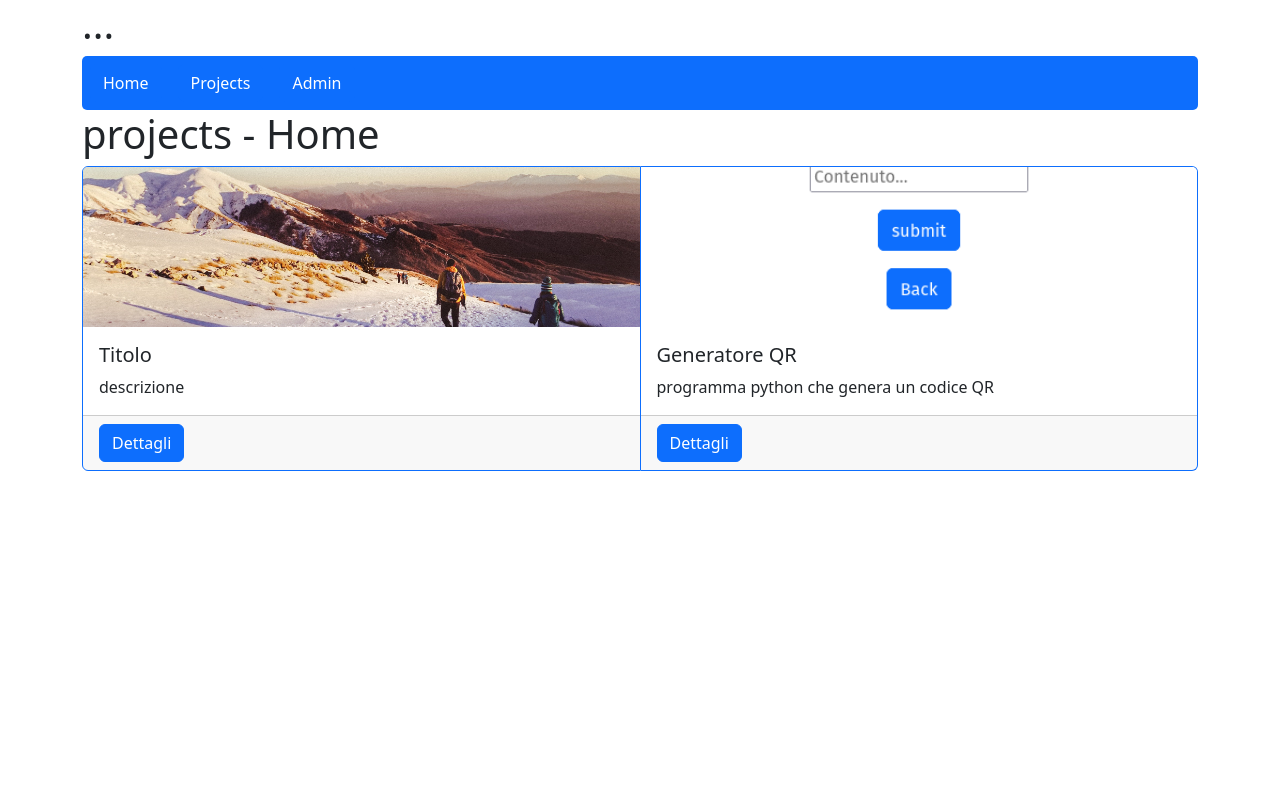
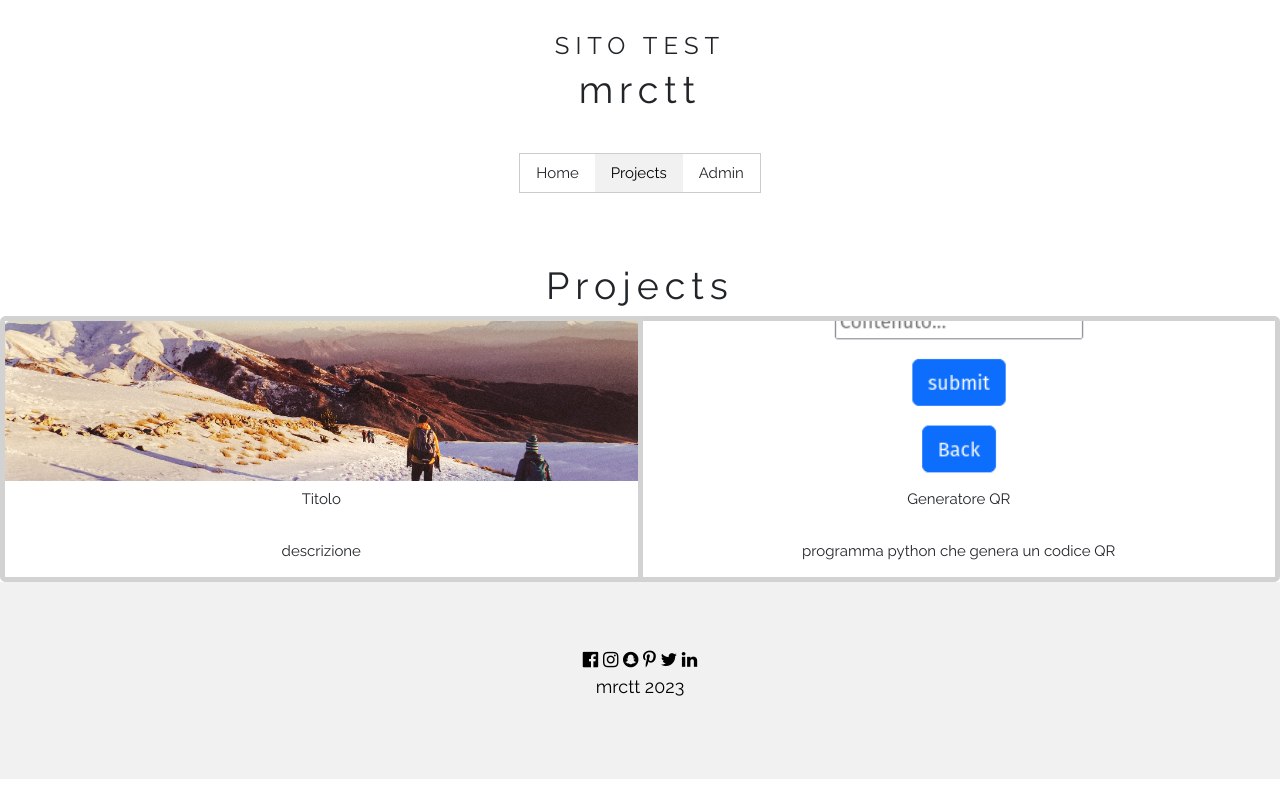
Before and after one commit to SpiderCamHub/mrctt_djangosite, a Django app: page /projects/ in a window 1280 px wide. Run offline with Django 4.2, Linux system fonts and the light colour scheme; data comes from the database, SQL or seed files in the repository; both versions use the stored data as it was after the commit.

Commit message:
commit primo agg.

```diff
--- a/mrctt_django/templates/base.html
+++ b/mrctt_django/templates/base.html
@@ -1,24 +1,69 @@
-<!-- templates/base.html -->
+<!DOCTYPE html>
+<html>
 
-<!DOCTYPE html>
-<html lang="en">
 <head>
-    <meta charset="utf-8">
-    <title>{% block title %}mrctt_django_title{% endblock title %}</title>
-    <link
-        href="https://cdn.jsdelivr.net/npm/bootstrap@5.3.1/dist/css/bootstrap.min.css"
-        rel="stylesheet"
-    >
+    <title>
+        {% block title %}
+        mrctt_django_title
+        {% endblock title %}
+    </title>
+    <meta charset="UTF-8">
+    <meta name="viewport" content="width=device-width, initial-scale=1">
+    <link rel="stylesheet" href="https://www.w3schools.com/w3css/4/w3.css">
+    <link rel="stylesheet" href="https://fonts.googleapis.com/css?family=Raleway">
+    <link rel="stylesheet" href="https://cdnjs.cloudflare.com/ajax/libs/font-awesome/4.7.0/css/font-awesome.min.css">
+    <link rel="stylesheet" href="https://cdn.jsdelivr.net/npm/bootstrap@5.3.1/dist/css/bootstrap.min.css">
+    <style>
+        body,
+        h1 {
+            font-family: "Raleway", Arial, sans-serif
+        }
+
+        h1 {
+            letter-spacing: 6px
+        }
+    </style>
 </head>
-<body class="container">
 
-    <h1>...</h1>
+<body>
 
-    <nav class="navbar navbar-expand-lg navbar-light bg-primary" style="border-radius: 5px">
-        <a href="{% url 'ppage_home' %}" class="nav-item mx-2 btn btn-primary rounded-2" role="button">Home</a>
-        <a href="{% url 'projects_home' %}" class="nav-item mx-2 btn btn-primary rounded-2" role="button">Projects</a>
-        <a href="{% url 'admin:index' %}" class="nav-item mx-2 btn btn-primary rounded-2" role="button">Admin</a>
-    </nav>
+    <!-- !PAGE CONTENT! -->
+    <div class="w3-content" style="max-width:1500px">
 
-{% block page_content %}mrctt_django_page_content{% endblock page_content %}
+        <!-- Header -->
+        <header class="w3-panel w3-center" style="padding:16px 16px">
+            <h1 class="w3-xlarge">SITO TEST</h1>
+            <h1>mrctt</h1>
+
+            <div class="w3-padding-32">
+                <div class="w3-bar w3-border">
+                    <a href="{% url 'ppage_home' %}" class="w3-bar-item w3-button">Home</a>
+                    <a href="{% url 'projects_home' %}" class="w3-bar-item w3-button w3-light-grey">Projects</a>
+                    <a href="{% url 'admin:index' %}" class="w3-bar-item w3-button">Admin</a>
+                    <!--<a href="#" class="w3-bar-item w3-button w3-hide-small">Weddings</a>-->
+                </div>
+            </div>
+        </header>
+
+        <!-- Contenuto -->
+        {% block page_content %}
+        mrctt_django_page_content
+        {% endblock page_content %}
+
+        <!-- End Page Content -->
+    </div>
+
+    <!-- Footer -->
+    <footer class="w3-container w3-padding-64 w3-light-grey w3-center w3-large">
+        <i class="fa fa-facebook-official w3-hover-opacity"></i>
+        <i class="fa fa-instagram w3-hover-opacity"></i>
+        <i class="fa fa-snapchat w3-hover-opacity"></i>
+        <i class="fa fa-pinterest-p w3-hover-opacity"></i>
+        <i class="fa fa-twitter w3-hover-opacity"></i>
+        <i class="fa fa-linkedin w3-hover-opacity"></i>
+        <p>mrctt 2023</p>
+    </footer>
+
 </body>
+
+</html>
--- a/projects/templates/projects/home.html
+++ b/projects/templates/projects/home.html
@@ -1,57 +1,34 @@
 {% extends "base.html" %}
 
 {% block title %}
-projects - Home
+Projects
 {% endblock title %}
 
 {% block page_content %}
-<h1>projects - Home</h1>
+<h1 style="text-align: center;">
+    Projects
+</h1>
+<div class="card-group ">
+    {% for project in projects %}
+    <div class="card border-5">
+        <img class="card-img-top" src="{{ project.image.url }}" style="object-fit: cover;  height: 20vh;">
+        <div class="card-title" style="text-align: center;">
+            <a href="{% url 'project_detail' project.pk %}" class="btn btn-default">
+                {{ project.titolo }}
+            </a>
+        </div>
+        <div class="card-body">
+            <!--<h5 class="card-title" style="text-align: center;">{{ project.titolo }}</h5>-->
 
-<!--<div class="row">
-    {% for project in projects %}
-    <div class="col-md-4">
-        <div class="card border-primary mb-3" style="border-radius: 15px; min-height: 35vh;">
-
-            --><!--<div class="card-header">
-                {{ project.titolo }}
-            </div>--><!--
-
-            {% if project.image %}
-            <img class="card-img-top" src="{{ project.image.url }}"
-                style="border-top-left-radius: 15px; border-top-right-radius: 15px; object-fit: cover; max-width: 100%; max-height: 20vh; min-height: 15vh;">
-            {% endif %}
-            <div class="card-body">
-                <h5 class="card-title">{{ project.titolo }}</h5>
-                <p class="card-text">{{ project.descrizione }}</p>
-
-            </div>
-
-            <div class="card-footer">
-                <a href="{% url 'project_detail' project.pk %}" class="btn btn-primary">
-                    Dettagli
-                </a>
-            </div>
-
+            <p class="card-text" style="text-align: center;">{{ project.descrizione }}</p>
         </div>
+        <!--<div class="card-footer" style="text-align: center;">
+            <a href="{% url 'project_detail' project.pk %}" class="btn btn-default">
+                Dettagli
+            </a>
+        </div>-->
     </div>
     {% endfor %}
-</div>-->
+</div>
 
-    <div class="card-group">
-        {% for project in projects %}
-        <div class="card border-primary" >
-            <img class="card-img-top" src="{{ project.image.url }}"style="object-fit: cover;  height: 20vh;">
-            <div class="card-body">
-                <h5 class="card-title">{{ project.titolo }}</h5>
-                <p class="card-text">{{ project.descrizione }}</p>
-            </div>
-            <div class="card-footer">
-                <a href="{% url 'project_detail' project.pk %}" class="btn btn-primary">
-                    Dettagli
-                </a>
-            </div>
-        </div>
-        {% endfor %}
-    </div>
-
-    {% endblock page_content %}
+{% endblock page_content %}
```
Also changed, not shown: mrctt_django/templates/old_base.html (added, +24 -0 lines), ppage/templates/ppage/home.html (+10 -3 lines), projects/templates/projects/detail.html (+6 -1 lines), db.sqlite3, uploads/qrgen_images/qrgen.png.
